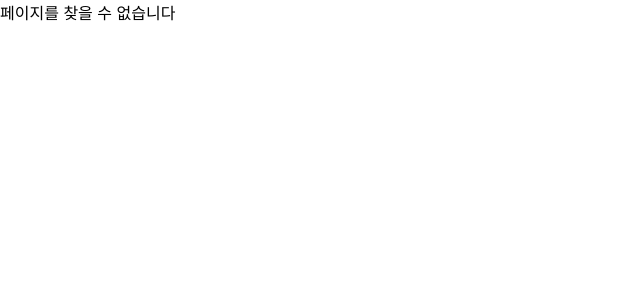
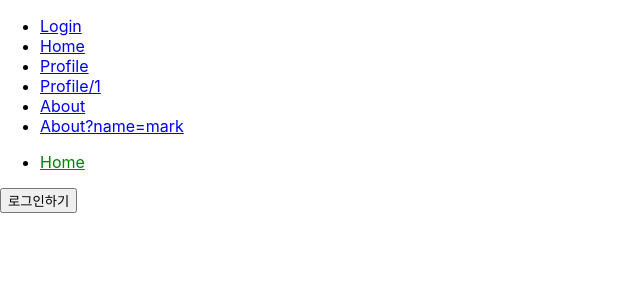
Before and after one commit to sacultang/React-create-react, a React (Create React App) app: page /login in a window 1280 px wide. Shown: the top 300 px of the page, without its empty margins (0-640 px from the left). Built offline with nearby package versions, Linux system fonts and the light colour scheme.

Commit message:
docs : README.md

```diff
--- a/package.json
+++ b/package.json
@@ -9,7 +9,8 @@
     "query-string": "^7.1.1",
     "react": "^18.1.0",
     "react-dom": "^18.1.0",
-    "react-router-dom": "^5.3.0",
+    "react-router": "^6.3.0",
+    "react-router-dom": "^6.3.0",
     "react-scripts": "5.0.1",
     "web-vitals": "^2.1.4"
   },
--- a/src/App.js
+++ b/src/App.js
@@ -1,22 +1,29 @@
-import { BrowserRouter, Route, Switch } from 'react-router-dom'
+import { Routes, Route } from 'react-router-dom'
 import './App.css'
+
 import Home from './pages/Home'
 import Profile from './pages/Profile'
 import About from './pages/About'
 import NotFound from './pages/NotFound'
+import Links from './components/Links'
+import NavLinks from './components/NavLinks'
+import Login from './pages/Login'
 
 function App() {
   return (
-    <BrowserRouter>
-      <Switch>
-        <Route path='/profile/:id' component={Profile}></Route>
-        <Route path='/profile' component={Profile}></Route>
-        <Route path='/about' component={About}></Route>
-        <Route path='/' exact component={Home}></Route>
+    <>
+      <Links></Links>
+      <NavLinks></NavLinks>
+      <Routes>
+        <Route path='/login' element={<Login></Login>}></Route>
+        <Route path='/profile/:id' element={<Profile />}></Route>
+        <Route path='/profile' element={<Profile />}></Route>
+        <Route path='/about' element={<About />}></Route>
+        <Route path='/' element={<Home />}></Route>
         {/* Not Found */}
-        <Route component={NotFound}></Route>
-      </Switch>
-    </BrowserRouter>
+        <Route path='/*' element={<NotFound />}></Route>
+      </Routes>
+    </>
   )
 }
 
--- /dev/null
+++ b/src/components/Links.jsx
@@ -0,0 +1,25 @@
+import { Link } from 'react-router-dom'
+export default function Links() {
+  return (
+    <ul>
+      <li>
+        <Link to='/login'>Login</Link>
+      </li>
+      <li>
+        <Link to='/'>Home</Link>
+      </li>
+      <li>
+        <Link to='/profile'>Profile</Link>
+      </li>
+      <li>
+        <Link to='/profile/1'>Profile/1</Link>
+      </li>
+      <li>
+        <Link to='/about'>About</Link>
+      </li>
+      <li>
+        <Link to='/about?name=mark'>About?name=mark</Link>
+      </li>
+    </ul>
+  )
+}
--- /dev/null
+++ b/src/components/NavLinks.jsx
@@ -0,0 +1,53 @@
+import { NavLink } from 'react-router-dom'
+
+// const activeStyle = { color: 'green' }
+// const notActive = { color: 'red' }
+export default function NavLinks() {
+  return (
+    <ul>
+      <li>
+        <NavLink
+          to='/'
+          style={(isActive) => ({
+            color: isActive ? 'green' : 'red',
+          })}
+        >
+          Home
+        </NavLink>
+        {/* </li>
+        <li>
+          <NavLink to='/profile' activeStyle={activestyle}>
+            Profile
+          </NavLink>
+        </li>
+        <li>
+          <NavLink to='/profile/1' activeStyle={activestyle}>
+            Profile/1
+          </NavLink>
+        </li>
+        <li>
+          <NavLink
+            to='/about'
+            activeStyle={activestyle}
+            isActive={(match, location) => {
+              console.log(match)
+              return location.search === '' && match !== null
+            }}
+          >
+            About
+          </NavLink>
+        </li>
+        <li>
+          <NavLink
+            to='/about?name=mark'
+            activeStyle={activestyle}
+            isActive={(match, location) => {
+              return location.search === '?name=mark' && match !== null
+            }}
+          >
+            About?name=mark
+          </NavLink> */}
+      </li>
+    </ul>
+  )
+}
--- a/src/index.js
+++ b/src/index.js
@@ -3,11 +3,14 @@ import ReactDOM from 'react-dom/client'
 import './index.css'
 import App from './App'
 import reportWebVitals from './reportWebVitals'
+import { BrowserRouter } from 'react-router-dom'
 
 const root = ReactDOM.createRoot(document.getElementById('root'))
 root.render(
   <React.StrictMode>
-    <App />
+    <BrowserRouter>
+      <App />
+    </BrowserRouter>
   </React.StrictMode>
 )
 
--- a/src/pages/About.jsx
+++ b/src/pages/About.jsx
@@ -1,20 +1,25 @@
 import queryString from 'query-string'
+import { useLocation } from 'react-router-dom'
 
-export default function About(props) {
+export default function About() {
   // console.log(props)
-  const searchParams = props.location.search
+  // const searchParams = props.location.search
   // console.log(searchParams)
   // const obj = new URLSearchParams(searchParams)
   // console.log(obj)
   // console.log(obj.get('name'))
   // const objName = obj.get('name')
-  const query = queryString.parse(searchParams)
+  // const query = queryString.parse(searchParams)
   // console.log(this.query)
   // console.log(query)
 
+  const { search } = useLocation()
+  console.log(search)
+  const query = queryString.parse(search)
+  // console.log(query)
   return (
     <div>
-      <h2>About 페이지 입니다.</h2>
+      <h2>About</h2>
       {query.name && <p>name은 {query.name}입니다.</p>}
     </div>
   )
--- /dev/null
+++ b/src/pages/Login.jsx
@@ -0,0 +1,10 @@
+import { useNavigate } from 'react-router-dom'
+export default function Login() {
+  const navigate = useNavigate()
+  function login() {
+    setTimeout(() => {
+      navigate('/')
+    }, 1000)
+  }
+  return <button onClick={login}>로그인하기</button>
+}
--- a/src/pages/Profile.jsx
+++ b/src/pages/Profile.jsx
@@ -1,11 +1,15 @@
-function Profile(props) {
-  console.log(props)
-  const id = props.match.params.id
-  console.log(id, typeof id)
+import { useParams } from 'react-router-dom'
+function Profile() {
+  const parmas = useParams()
+  console.log(parmas)
+  // console.log(props)
+  // const id = props.match.params.id
+  // console.log(id, typeof id)
   return (
     <div>
       <h2>Profile 페이지 입니다.</h2>
-      {id && <p>id 는 {id} 입니다</p>}
+
+      {parmas.id && <p>id 는 {parmas.id} 입니다</p>}
     </div>
   )
 }
```
Also changed, not shown: src/components/LoginButton.jsx (added, +10 -0 lines), src/components/Router.jsx (added, +19 -0 lines), 2 other files (tests, documents, lock files or other folders).
